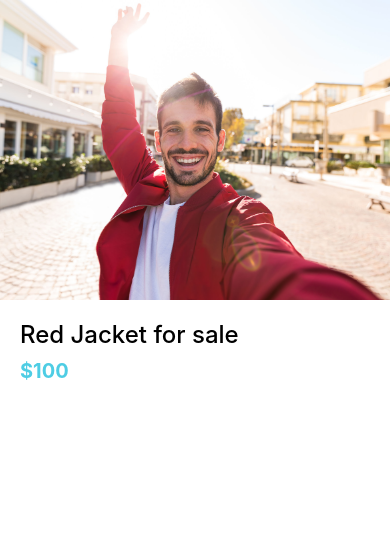
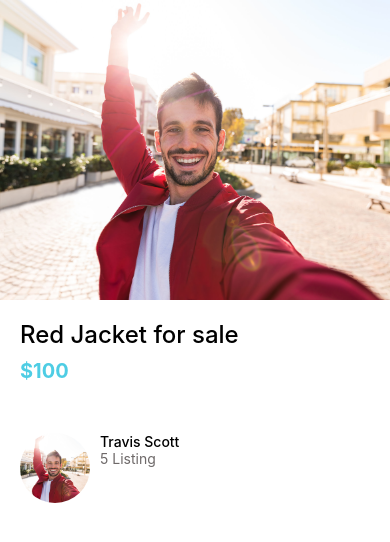
Before and after one commit to manoahLinks/done-with-it, a React Native app: screen / in a window 390 px wide. Shown: the top 542 px of the page. Built offline with nearby package versions, Linux system fonts and the light colour scheme.

Commit message:
structuring and styling list iems comp

```diff
--- /dev/null
+++ b/app/components/ListItem.js
@@ -0,0 +1,38 @@
+import React from 'react'
+import { Image, StyleSheet, Text, View } from 'react-native'
+import colors from '../config/colors'
+
+function ListItem({title, subTitle, image}) {
+  return (
+    <View style={styles.container} >
+        <Image style={styles.image} source={image} />
+        <View>
+            <Text style={styles.title}>{title}</Text>
+            <Text style={styles.subTitle}>{subTitle}</Text>
+        </View>
+    </View>
+  )
+}
+
+const styles = StyleSheet.create({
+    container: {
+        flexDirection: 'row'
+    },
+
+    image: {
+        width: 70,
+        height: 70,
+        borderRadius: 35,
+        marginRight: 10
+    },
+
+    title: {
+        fontWeight: '500'
+    },
+
+    subTitle: {
+        color: colors.medium
+    }
+})
+
+export default ListItem
--- a/app/config/colors.js
+++ b/app/config/colors.js
@@ -2,5 +2,6 @@ export default {
     primary: '#fc5c65',
     secondary: '#4ecde4',
     black: '#000',
-    white: '#fff'
+    white: '#fff',
+    medium: '#6e6969'
 }
--- a/app/screens/ListingDetailsScreen.js
+++ b/app/screens/ListingDetailsScreen.js
@@ -1,6 +1,7 @@
 import React from 'react'
 import { Image, StyleSheet, Text, View } from 'react-native'
 import colors from '../config/colors'
+import ListItem from '../components/ListItem'
 
 function ListingDetailsScreen() {
   return (
@@ -9,6 +10,14 @@ function ListingDetailsScreen() {
         <View style={styles.detailsContainer}>
             <Text style={styles.title}>Red Jacket for sale</Text>
             <Text style={styles.price}>$100</Text>
+            <View style={styles.userContainer}>
+                <ListItem
+                    image={require('../assets/jacket.jpeg')}
+                    title= "Travis Scott"
+                    subTitle= '5 Listing'
+
+                />
+            </View>
         </View>
     </View>
   )
@@ -35,6 +44,10 @@ const styles = StyleSheet.create({
         fontWeight: '500'
     },
 
+    userContainer: {
+        marginVertical: 40,
+    }
+
 })
 
 export default ListingDetailsScreen
```
